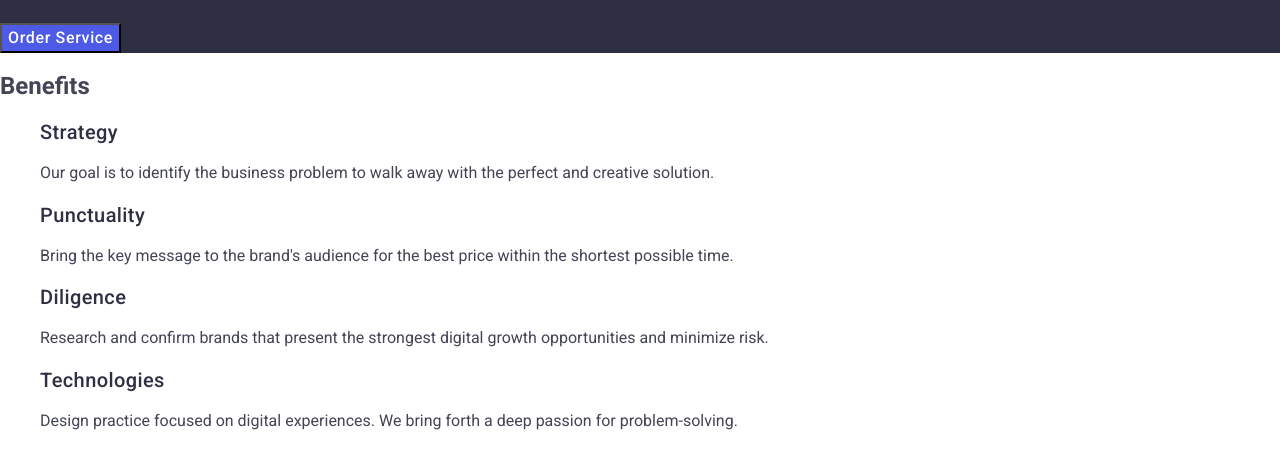
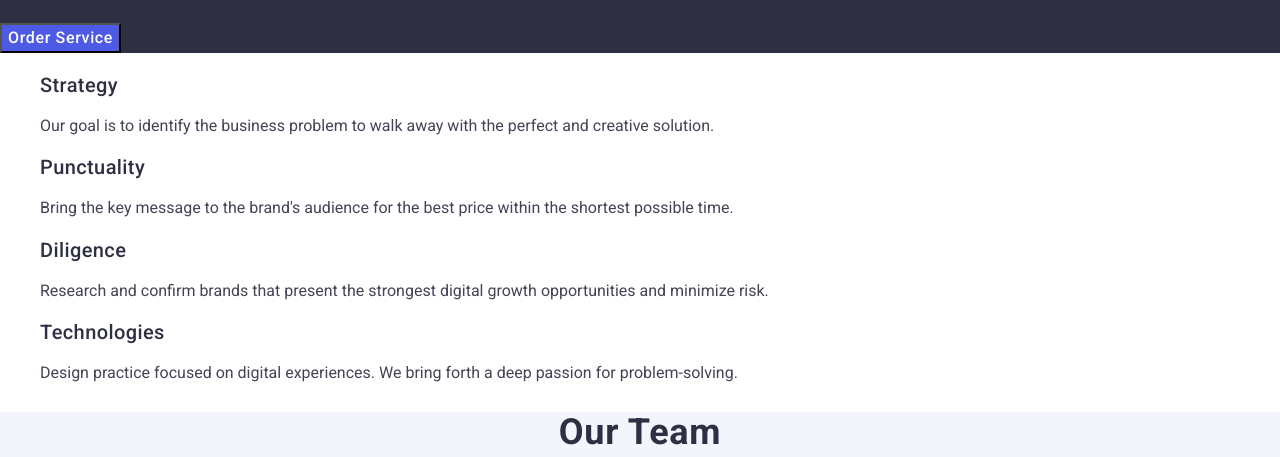
Before and after one commit to PNZ-Grizly/goit-markup-hw-02, a plain HTML site: page index.html in a window 1280 px wide. Shown: the part 305-762 px from the top of the page. Drawn offline with nearby package versions, Linux system fonts and the light colour scheme.

Commit message:
add huden

```diff
--- a/css/styles.css
+++ b/css/styles.css
@@ -81,6 +81,20 @@ button {
   color: #2e2f42;
 }
 
+.visually-hidden {
+  position: absolute;
+  width: 1px;
+  height: 1px;
+  margin: -1px;
+  border: 0;
+  padding: 0;
+
+  white-space: nowrap;
+  clip-path: inset(100%);
+  clip: rect(0 0 0 0);
+  overflow: hidden;
+}
+
 .team {
   background-color: #f4f4fd;
 }
--- a/index.html
+++ b/index.html
@@ -60,7 +60,7 @@
       </section>
 
       <section class="benefits">
-        <h2 class="benefits-title">Benefits</h2>
+        <h2 class="visually-hidden">Benefits</h2>
         <ul class="benefits-list">
           <li class="benefits-item">
             <h3 class="benefits-subtitle">Strategy</h3>
```
